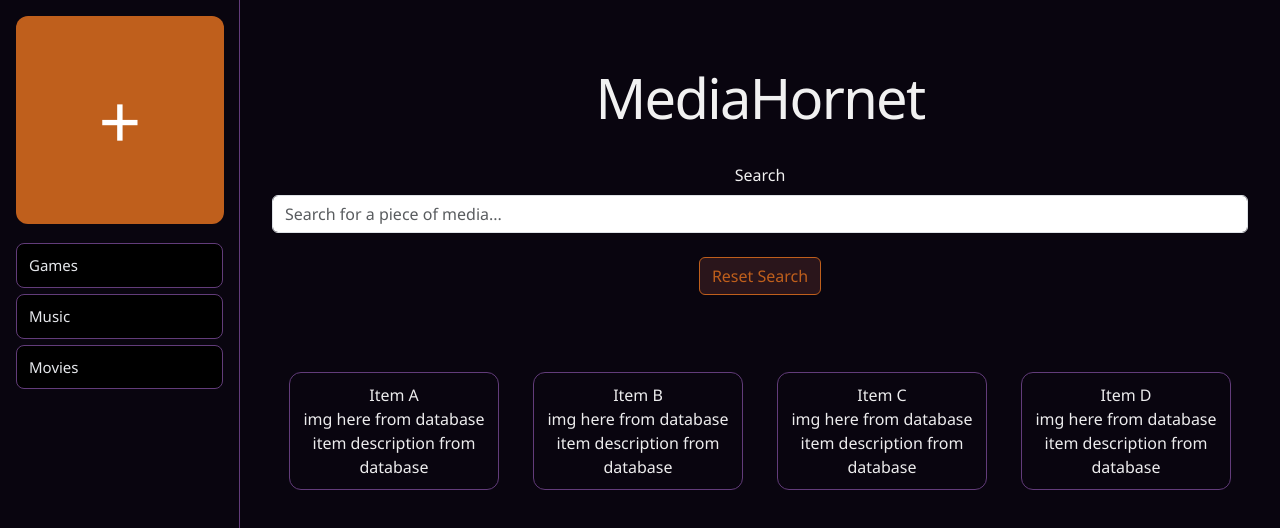
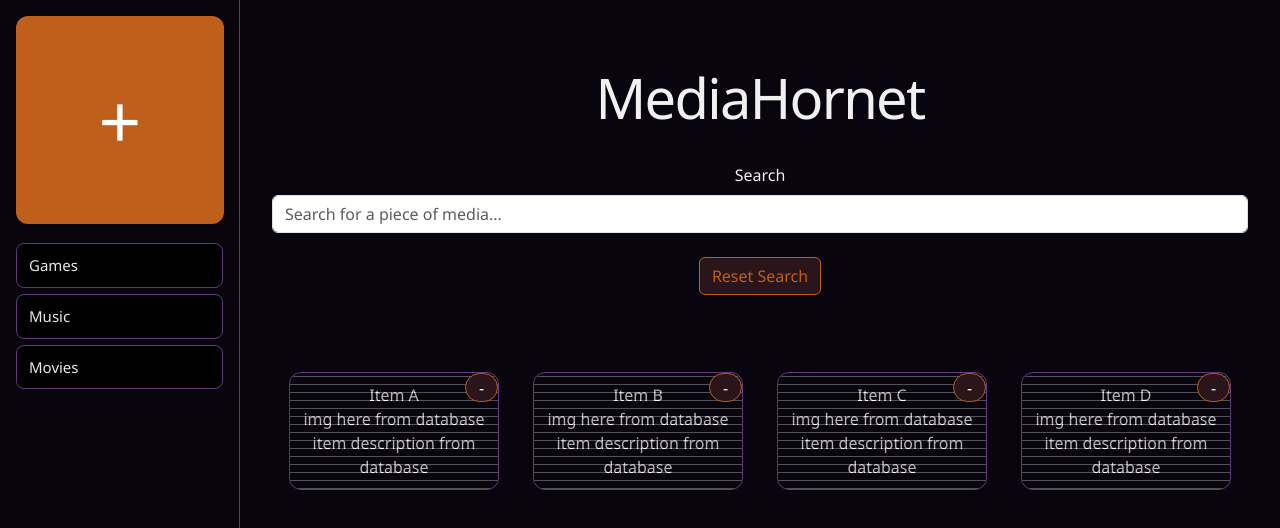
Before and after one commit to eshaw463/cs571-p1, a React (Vite) app: page / in a window 1280 px wide. Shown: the top 528 px of the page. Built offline with nearby package versions, Linux system fonts and the light colour scheme.

Commit message:
Added a remove button & made media removable

```diff
--- a/src/pages/App.jsx
+++ b/src/pages/App.jsx
@@ -26,7 +26,7 @@ function App() {
   // we will have to make it such that users can add items that already exist in
   //     the database
   useEffect(() => {
-    const testArr = [
+    let testArr = [
       { name: "Item A", id: "a", img: "x" },
       { name: "Item B", id: "b", img: "y" },
       { name: "Item C", id: "c", img: "z" },
@@ -39,6 +39,11 @@ function App() {
   function searchReset() {
     // just set the state variable to nothing
     setFilterContains("");
+  }
+
+  // For media removal
+  const remove = (id) => {
+    setMedia(media => media.filter((val) => val.id !== id));
   }
 
   // App Return
@@ -73,7 +78,7 @@ function App() {
           )) : /* THIS TERNARY LOADS ALL DATA WHEN PAGE IS FIRST LOADED */
           media?.map((s) => (
             <Col key={s.id} xs={12} sm={12} md={6} lg={4} xl={3}>
-              {MediaItem(s)}
+              <MediaItem {...s} remove={remove}></MediaItem>
             </Col>
           ))}
         </Row>
--- a/src/pages/MediaItem.jsx
+++ b/src/pages/MediaItem.jsx
@@ -1,11 +1,12 @@
 import React from 'react';
 import { useState, useEffect } from 'react';
 import { Card, Button, Container, Row, Col } from 'react-bootstrap';
+import RemoveButton from './RemoveButton';
 
 function MediaItem(props) {
-  // State Var
-
-  // useEffects
+  const remove = (id) => {
+    props.remove(id);
+  }
 
   return <Card style={{backgroundColor: "rgba(0, 0, 0, 0)",
     color: "#ffffff", border: '0.1rem solid #623c7a',
@@ -14,15 +15,16 @@ function MediaItem(props) {
       position: "absolute",
       inset: 0,
       backgroundColor: "#0a0512",
-      backgroundImage: "repeating-linear-gradient(0deg, #fff 0 0.01rem, transparent 0.02rem 7px)",
-      opacity: ".07",
+      backgroundImage: "repeating-linear-gradient(0deg, #fff 0 0.05rem, transparent 0.05rem 0.5rem)",
+      opacity: ".3",
       border: '0rem solid #623c7a', borderRadius: "0.75rem",
       padding: '0rem', margin: '0rem'}}
     ></div>
     <p>{props ? props.name : "No item name provided"}</p>
     <p>img here from database</p>
     <p>item description from database</p>
+    <RemoveButton id={props.id} remove={remove}></RemoveButton>
   </Card>;
-};
+}
 
 export default MediaItem;
--- /dev/null
+++ b/src/pages/RemoveButton.jsx
@@ -0,0 +1,15 @@
+import React from 'react';
+
+function RemoveButton(props) {
+  return <div style={{position: "absolute", right: "0px", top: "0px",
+    border: "0.02rem solid #bf5f1c", borderRadius: "1rem",
+    padding: "0.1rem 0.8rem", backgroundColor: "#2a151b",
+    userSelect: "none"}}
+    onClick={() => {
+      props.remove(props.id);
+    }}>
+    -
+  </div>;
+}
+
+export default RemoveButton;
```
